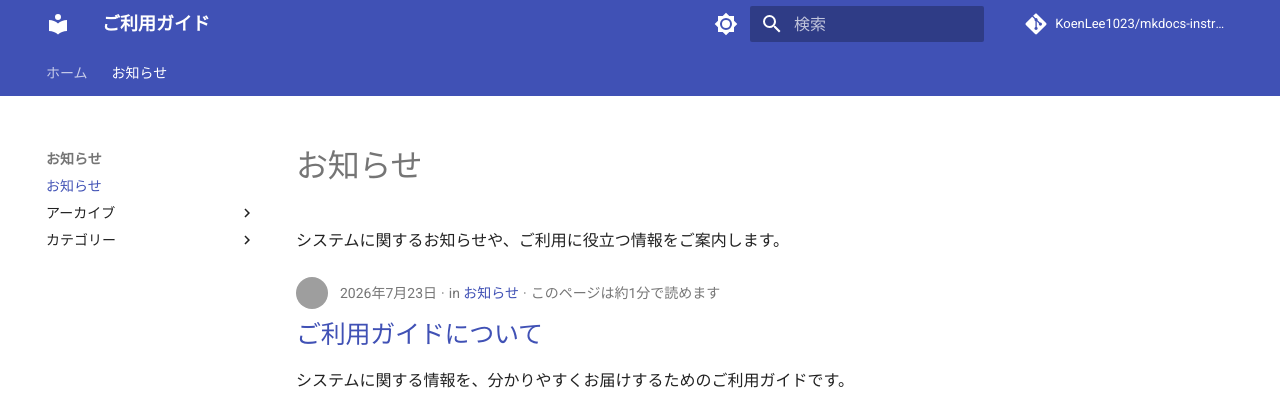
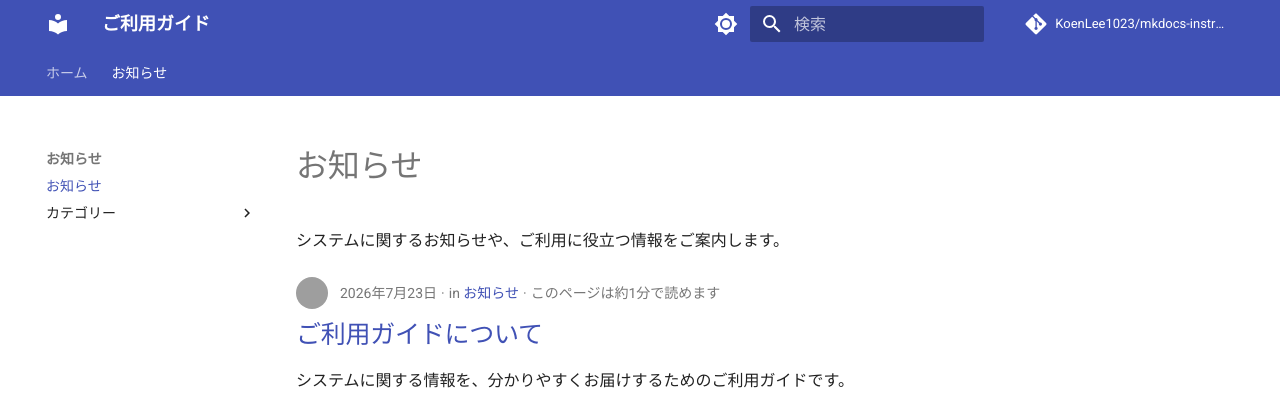
Before and after one commit to KoenLee1023/mkdocs-instruction, an MkDocs documentation site: the page built from docs/information/index.md, in a window 1280 px wide. Shown: the top 396 px of the page. Built offline with MkDocs 1.6.1 and Material for MkDocs 9.7.7, drawn with Linux system fonts in a browser that asks for light colours; comment, search, counter and statistics services are not loaded; grey boxes are pictures that could not be loaded.

Commit message:
Disable archive index

```diff
--- a/mkdocs.yml
+++ b/mkdocs.yml
@@ -36,9 +36,7 @@ plugins:
       post_date_format: long
       post_url_date_format: yyyy/MM/dd
       post_url_format: "{date}/{slug}"
-      archive: true
-      archive_name: アーカイブ
-      archive_date_format: yyyy
+      archive: false
       categories: true
       categories_name: カテゴリー
       categories_allowed:
```
